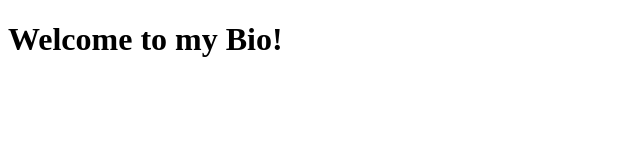
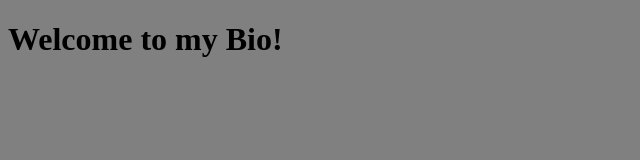
Before and after one commit to jeylah40/jeylah40.github.io, a plain HTML site: page index.html in a window 1280 px wide. Shown: the whole page, without its empty margins (0-640 px from the left). Drawn offline with Linux system fonts and the light colour scheme.

Commit message:
added a stylesheet

```diff
--- a/index.html
+++ b/index.html
@@ -5,9 +5,12 @@
   <meta name="viewport" content="width=device-width, initial-scale=1.0">
   <meta http-equiv="X-UA-Compatible" content="ie=edge">
   <title>My Bio</title>
+  <link rel="stylesheet" href="style.css">
 </head>
 <body>
   <h1>Welcome to my Bio!</h1>
 
+
+
 </body>
 </html>
--- /dev/null
+++ b/style.css
@@ -0,0 +1,3 @@
+body {
+  background-color: gray;
+}
```
